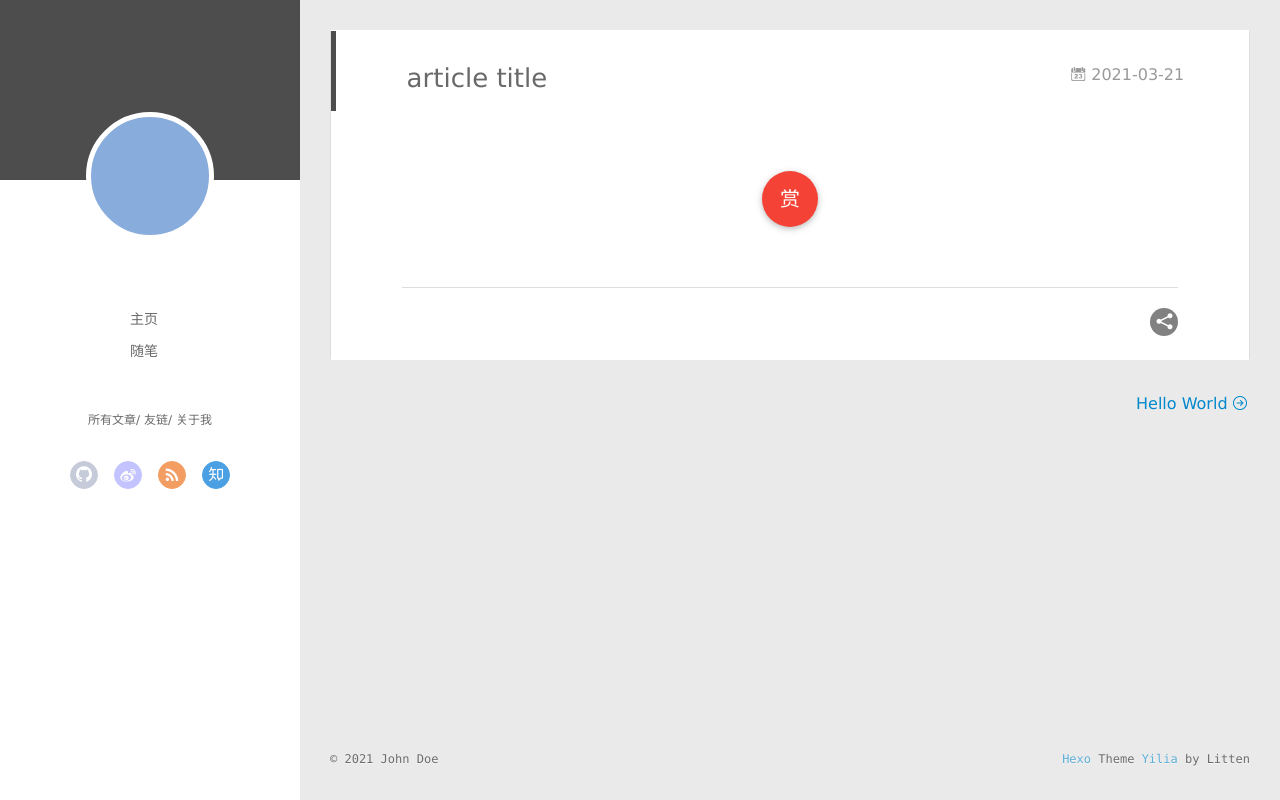
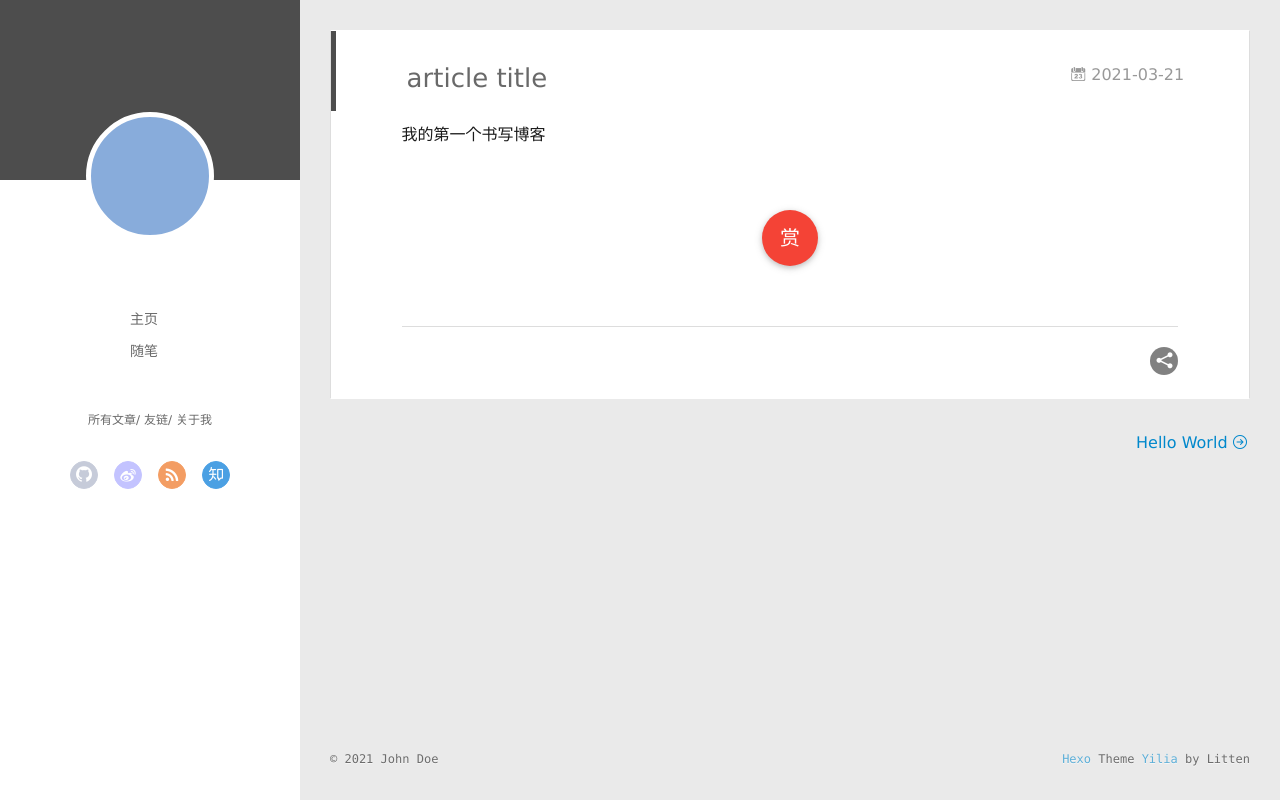
Before and after one commit to zhaixiaonan/zhaixiaonan.github.io, a plain HTML site: page 2021/03/21/article-title/index.html in a window 1280 px wide. Drawn offline with Linux system fonts and the light colour scheme; no server answers.

Commit message:
Site updated: 2021-03-22 13:51:27

```diff
--- a/2021/03/21/article-title/index.html
+++ b/2021/03/21/article-title/index.html
@@ -8,13 +8,15 @@
   <link rel="dns-prefetch" href="http://example.com">
   <title>article title | Hexo</title>
   <meta name="viewport" content="width=device-width, initial-scale=1, maximum-scale=1">
-  <meta property="og:type" content="article">
+  <meta name="description" content="我的第一个书写博客">
+<meta property="og:type" content="article">
 <meta property="og:title" content="article title">
 <meta property="og:url" content="http://example.com/2021/03/21/article-title/index.html">
 <meta property="og:site_name" content="Hexo">
+<meta property="og:description" content="我的第一个书写博客">
 <meta property="og:locale" content="en_US">
 <meta property="article:published_time" content="2021-03-21T15:55:05.000Z">
-<meta property="article:modified_time" content="2021-03-21T15:55:05.042Z">
+<meta property="article:modified_time" content="2021-03-22T05:48:11.671Z">
 <meta property="article:author" content="John Doe">
 <meta name="twitter:card" content="summary">
 
@@ -172,6 +174,7 @@
 
     <div class="article-entry" itemprop="articleBody">
 
+        <p>我的第一个书写博客</p>
 
 
 
```
Also changed, not shown: index.html (+1 -0 lines).
